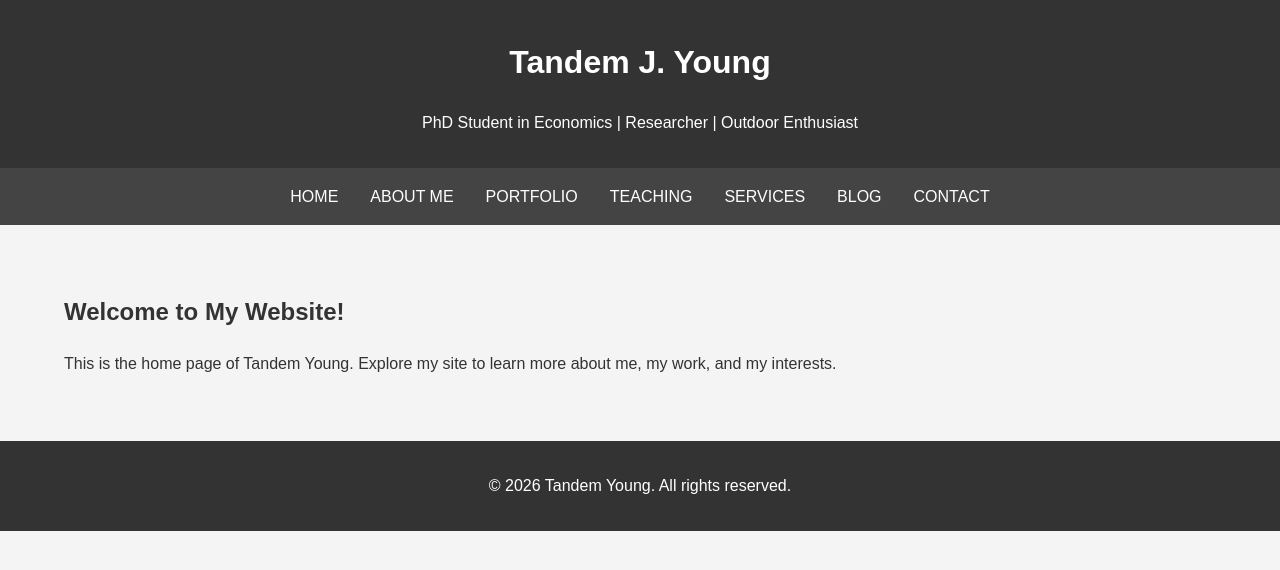
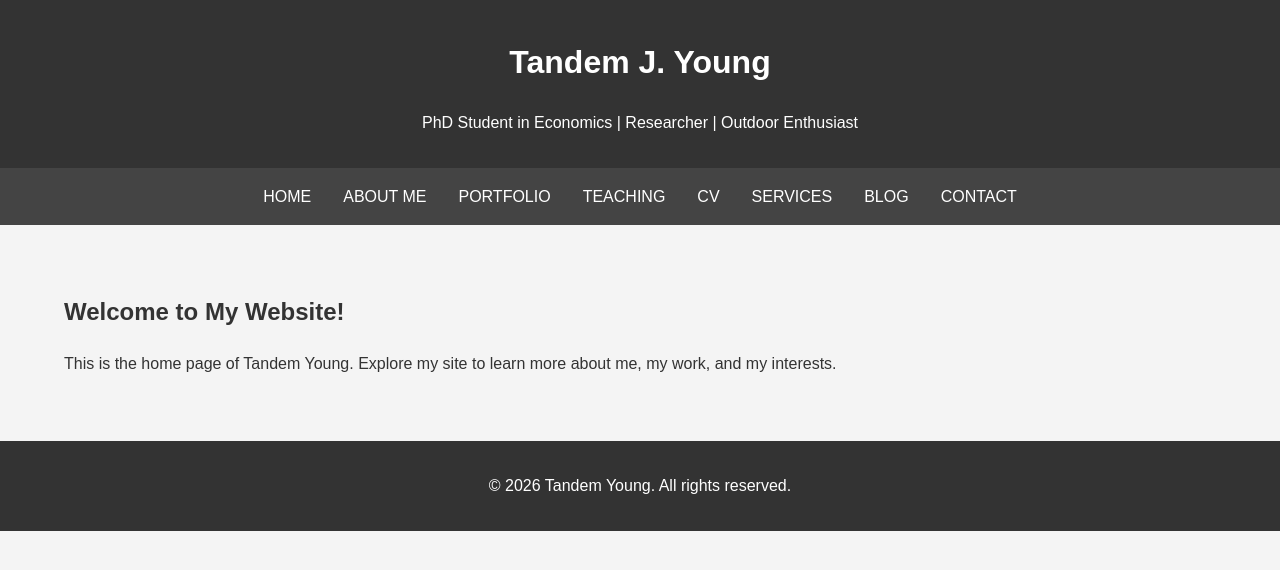
Before and after one commit to TandemYoung/tandemyoung.github.io, a Jekyll site: the page built from index.html, in a window 1280 px wide. Shown: the top 570 px of the page. Built offline with Jekyll 4.4.1, drawn with Linux system fonts in a browser that asks for light colours.

Commit message:
Update nav.html

```diff
--- a/_includes/nav.html
+++ b/_includes/nav.html
@@ -3,6 +3,7 @@
   <a href="{{ 'about.html' | relative_url }}" class="{% if page.url == '/about.html' %}active{% endif %}">About Me</a>
   <a href="{{ 'portfolio.html' | relative_url }}" class="{% if page.url == '/portfolio.html' %}active{% endif %}">Portfolio</a>
   <a href="{{ 'teaching.html' | relative_url }}" class="{% if page.url == '/teaching.html' %}active{% endif %}">Teaching</a>
+  <a href="{{ 'cv.html' | relative_url }}" class="{% if page.url == '/cv.html' %}active{% endif %}">CV</a>
   <a href="{{ 'services.html' | relative_url }}" class="{% if page.url == '/services.html' %}active{% endif %}">Services</a>
   <a href="{{ 'blog.html' | relative_url }}" class="{% if page.url == '/blog.html' %}active{% endif %}">Blog</a>
   <a href="{{ 'contact.html' | relative_url }}" class="{% if page.url == '/contact.html' %}active{% endif %}">Contact</a>
```
